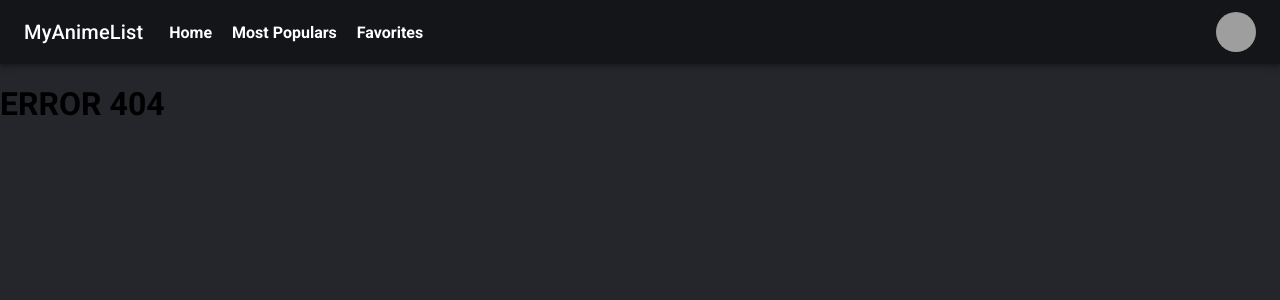
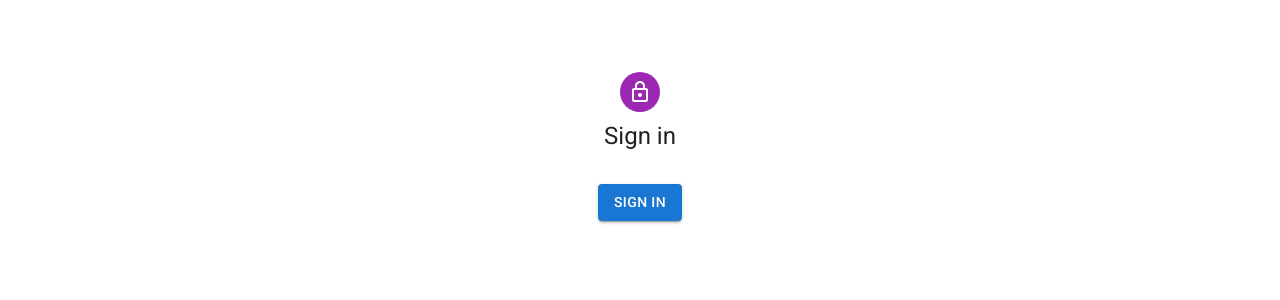
Before and after one commit to thedraxx/AnimeReact, a React (Create React App) app: page /login in a window 1280 px wide. Before the commit this address had no page. Shown: the top 300 px of the page. Built offline with nearby package versions, Linux system fonts and the light colour scheme; grey boxes are pictures that could not be loaded.

Commit message:
added login/logout with useNavigate

```diff
--- a/src/App.js
+++ b/src/App.js
@@ -1,13 +1,10 @@
-import { BrowserRouter } from 'react-router-dom';
 import { Rutas } from './Components/Rutas';
 import './styles/Styles.scss';
 
 function App() {
   return (
     <div className="App">
-      <BrowserRouter>
-        <Rutas />
-      </BrowserRouter>
+      <Rutas />
     </div>
   );
 }
--- /dev/null
+++ b/src/Components/Login.jsx
@@ -0,0 +1,59 @@
+import React from "react";
+import Avatar from "@mui/material/Avatar";
+import Button from "@mui/material/Button";
+import CssBaseline from "@mui/material/CssBaseline";
+import Box from "@mui/material/Box";
+import LockOutlinedIcon from "@mui/icons-material/LockOutlined";
+import Typography from "@mui/material/Typography";
+import Container from "@mui/material/Container";
+import { createTheme, ThemeProvider } from "@mui/material/styles";
+import { useNavigate } from "react-router-dom";
+
+const theme = createTheme();
+
+export const Login = () => {
+  const Navigate = useNavigate();
+
+  const handleSubmit = (e) => {
+    e.preventDefault();
+    Navigate("/", { replace: true });
+  };
+
+  return (
+    <ThemeProvider theme={theme}>
+      <Container component="main" maxWidth="xs">
+        <CssBaseline />
+        <Box
+          sx={{
+            marginTop: 8,
+            display: "flex",
+            flexDirection: "column",
+            alignItems: "center",
+          }}
+        >
+          <Avatar sx={{ m: 1, bgcolor: "secondary.main" }}>
+            <LockOutlinedIcon />
+          </Avatar>
+          <Typography component="h1" variant="h5">
+            Sign in
+          </Typography>
+          <Box
+            component="form"
+            onSubmit={handleSubmit}
+            noValidate
+            sx={{ mt: 1 }}
+          >
+            <Button
+              type="submit"
+              fullWidth
+              variant="contained"
+              sx={{ mt: 3, mb: 2 }}
+            >
+              Sign In
+            </Button>
+          </Box>
+        </Box>
+      </Container>
+    </ThemeProvider>
+  );
+};
--- a/src/Components/Navbar.jsx
+++ b/src/Components/Navbar.jsx
@@ -1,5 +1,5 @@
 import React, { useState } from "react";
-import { NavLink } from "react-router-dom";
+import { NavLink, useNavigate } from "react-router-dom";
 import AppBar from "@mui/material/AppBar";
 import Box from "@mui/material/Box";
 import Toolbar from "@mui/material/Toolbar";
@@ -13,11 +13,11 @@ import Tooltip from "@mui/material/Tooltip";
 import MenuItem from "@mui/material/MenuItem";
 import "../styles/Styles.scss";
 
-const settings = ["Profile", "Account", "Dashboard", "Logout"];
-
 export const NavBar = () => {
   const [anchorElNav, setAnchorElNav] = useState(null);
   const [anchorElUser, setAnchorElUser] = useState(null);
+
+  const Navigate = useNavigate();
 
   const handleOpenNavMenu = (event) => {
     setAnchorElNav(event.currentTarget);
@@ -34,8 +34,12 @@ export const NavBar = () => {
     setAnchorElUser(null);
   };
 
+  const handleLogout = () => {
+    Navigate("/login", { replace: true });
+  };
+
   return (
-    <AppBar position="static" style={{background: '#141519'}}>
+    <AppBar position="static" style={{ background: "#141519" }}>
       <Container maxWidth="xl">
         <Toolbar disableGutters>
           <Typography
@@ -113,16 +117,19 @@ export const NavBar = () => {
               </NavLink>
             </li>
             <li>
-                <NavLink to="/favorites" activeclassname="active">
-                  Favorites
-                </NavLink>
+              <NavLink to="/favorites" activeclassname="active">
+                Favorites
+              </NavLink>
             </li>
           </Box>
 
           <Box sx={{ flexGrow: 0 }}>
             <Tooltip title="Open settings">
               <IconButton onClick={handleOpenUserMenu} sx={{ p: 0 }}>
-                <Avatar alt="Remy Sharp" src="/static/images/avatar/2.jpg" />
+                <Avatar
+                  alt="Icon"
+                  src="https://static.crunchyroll.com/assets/avatar/170x170/100006-spy-x-family-loid.png"
+                />
               </IconButton>
             </Tooltip>
             <Menu
@@ -141,11 +148,13 @@ export const NavBar = () => {
               open={Boolean(anchorElUser)}
               onClose={handleCloseUserMenu}
             >
-              {settings.map((setting) => (
-                <MenuItem key={setting} onClick={handleCloseUserMenu}>
-                  <Typography textAlign="center">{setting}</Typography>
+              {
+                <MenuItem onClick={handleCloseUserMenu}>
+                  <Typography textAlign="center" onClick={handleLogout}>
+                    Logout
+                  </Typography>
                 </MenuItem>
-              ))}
+              }
             </Menu>
           </Box>
         </Toolbar>
--- /dev/null
+++ b/src/Components/PrincipalScreen.jsx
@@ -0,0 +1,23 @@
+import React from "react";
+import { Route, Routes } from "react-router-dom";
+import { Error404 } from "../Pages/Error404";
+import { HomePage } from "../Pages/HomePage";
+import { AnimeData } from "./AnimeData";
+import { Favorites } from "../Pages/Favorites";
+import { NavBar } from "../Components/Navbar";
+import { Animes } from "../Pages/Animes";
+
+export const PrincipalScreen = () => {
+  return (
+    <>
+      <NavBar />
+      <Routes>
+        <Route path="animes" element={<AnimeData />} />
+        <Route path="animes" element={<Animes />} />
+        <Route path="favorites" element={<Favorites />} />
+        <Route path="/" element={<HomePage />} />
+        <Route path="*" element={<Error404 />} />
+      </Routes>
+    </>
+  );
+};
--- a/src/Components/Rutas.jsx
+++ b/src/Components/Rutas.jsx
@@ -1,23 +1,17 @@
 import React from "react";
-import { Route, Routes } from "react-router-dom";
-import { NavBar } from "../Components/Navbar";
-import { Animes } from "../Pages/Animes";
-import { Error404 } from "../Pages/Error404";
-import { HomePage } from "../Pages/HomePage";
-import { AnimeData } from "./AnimeData";
-import { Favorites } from "../Pages/Favorites";
+import { BrowserRouter, Route, Routes } from "react-router-dom";
+import { Login } from "./Login";
+import { PrincipalScreen } from "./PrincipalScreen";
 
 export const Rutas = () => {
   return (
     <div>
-      <NavBar />
+      <BrowserRouter>
       <Routes>
-        <Route path="/animes" element={<AnimeData />} />
-        <Route path="/animes" element={<Animes />} />
-        <Route path="/favorites" element={<Favorites/>} />
-        <Route path="/" element={<HomePage />} />
-        <Route path="*" element={<Error404 />} />
+        <Route path="/login" element={<Login />} />
+        <Route path="/*" element={<PrincipalScreen />} />
       </Routes>
+      </BrowserRouter>
     </div>
   );
 };
--- a/src/styles/Styles.scss
+++ b/src/styles/Styles.scss
@@ -33,7 +33,6 @@ body {
         font-size: 15px;
         text-decoration: solid;
     }
-
 
     //Home
     .home {
```
